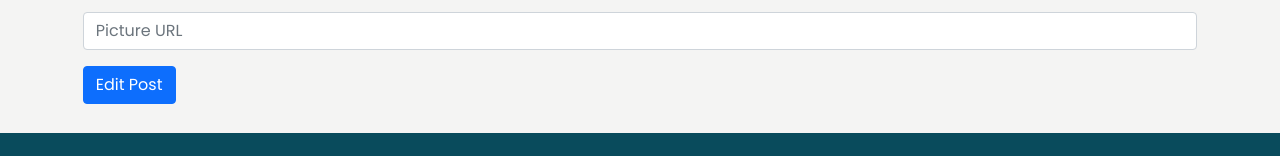
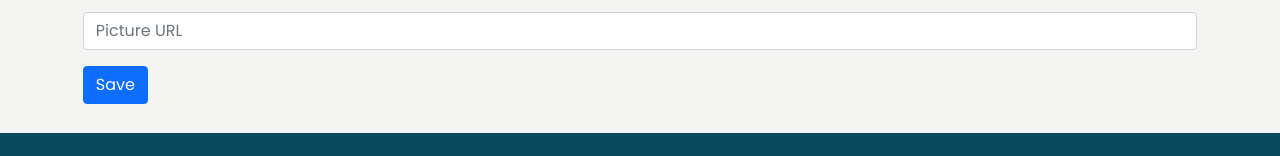
Before and after one commit to thekkathy/Personal-Blog, a React (Create React App) app in the folder client/: page /blog/edit/1 in a window 1280 px wide. Shown: the part 581-737 px from the top of the page. Built offline with nearby package versions, Linux system fonts and the light colour scheme; no server answers; the HTML template or start-up script is replaced by a standard one.

Commit message:
changed edit post button to save

```diff
--- a/client/src/components/Blog/PostInput.js
+++ b/client/src/components/Blog/PostInput.js
@@ -112,7 +112,7 @@ function PostInput({ isEdit }) {
         </div>
         <div class="form-group">
           <button type="submit" class="btn btn-primary">
-            {isEdit === true ? "Edit Post" : "Create Post"}
+            {isEdit === true ? "Save" : "Create Post"}
           </button>
         </div>
       </form>
```
